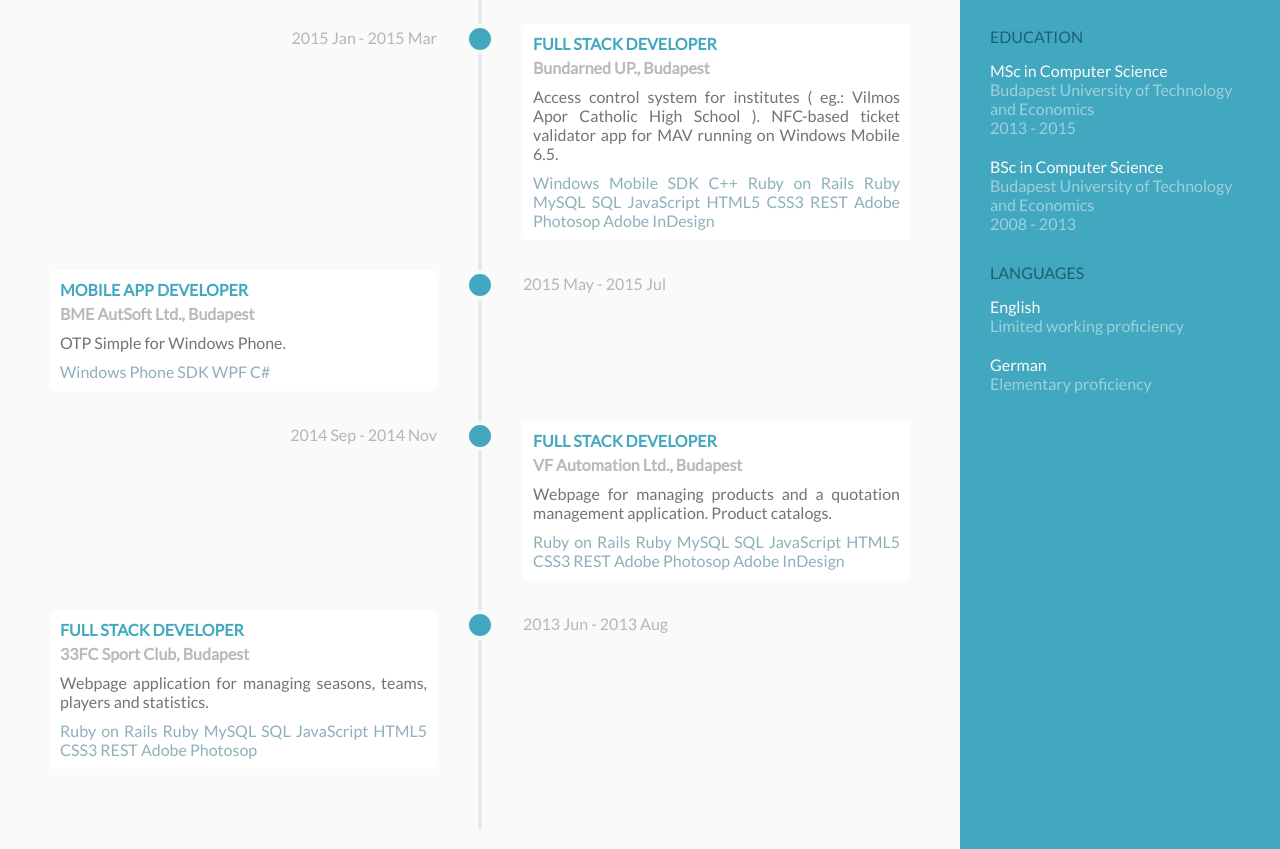
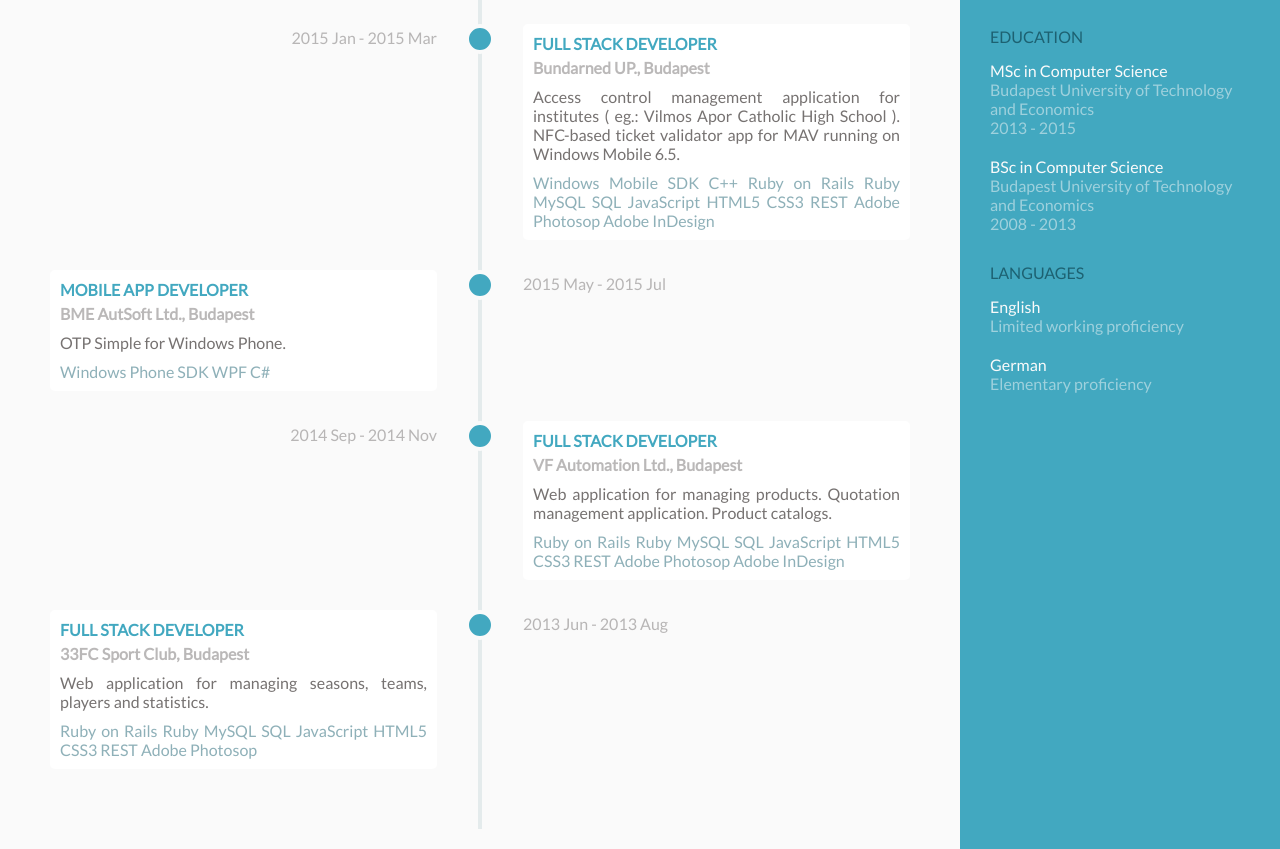
Before and after one commit to zsoltvad/cv, a website: page index.html in a window 1280 px wide. Shown: the part 703-1552 px from the top of the page. Drawn offline with Linux system fonts and the light colour scheme.

Commit message:
Changing description in work experience section

```diff
--- a/index.html
+++ b/index.html
@@ -67,7 +67,7 @@
 						<h2>Full Stack Developer</h2>
 						<h3>Bundarned UP., Budapest</h3>
 						<div class="cv-timeline-products">
-						Access control system for institutes ( eg.: Vilmos Apor Catholic High School ).
+							Access control management application for institutes ( eg.: Vilmos Apor Catholic High School ).
 							NFC-based ticket validator app for MAV running on Windows Mobile 6.5.
 						</div>
 						<div class="cv-timeline-technologies">
@@ -99,7 +99,7 @@
 						<h2>Full Stack Developer</h2>
 						<h3>VF Automation Ltd., Budapest</h3>
 						<div class="cv-timeline-products">
-						Webpage for managing products and a quotation management application.
+							Web application for managing products. Quotation management application.
 							Product catalogs.
 						</div>
 						<div class="cv-timeline-technologies">
@@ -115,7 +115,7 @@
 						<h2>Full Stack Developer</h2>
 						<h3>33FC Sport Club, Budapest</h3>
 						<div class="cv-timeline-products">
-						Webpage application for managing seasons, teams, players and statistics.
+							Web application for managing seasons, teams, players and statistics.
 						</div>
 						<div class="cv-timeline-technologies">
 							Ruby on Rails Ruby MySQL SQL JavaScript HTML5 CSS3 REST Adobe Photosop
```
Lines whose indentation alone changed are shown as unchanged.
